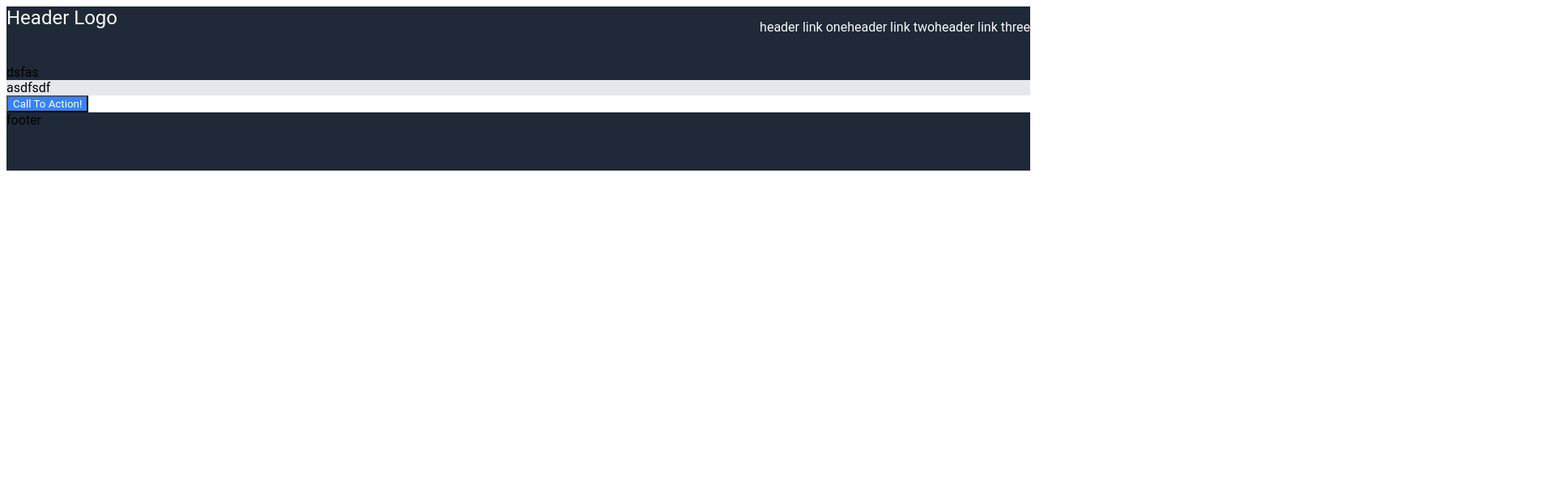
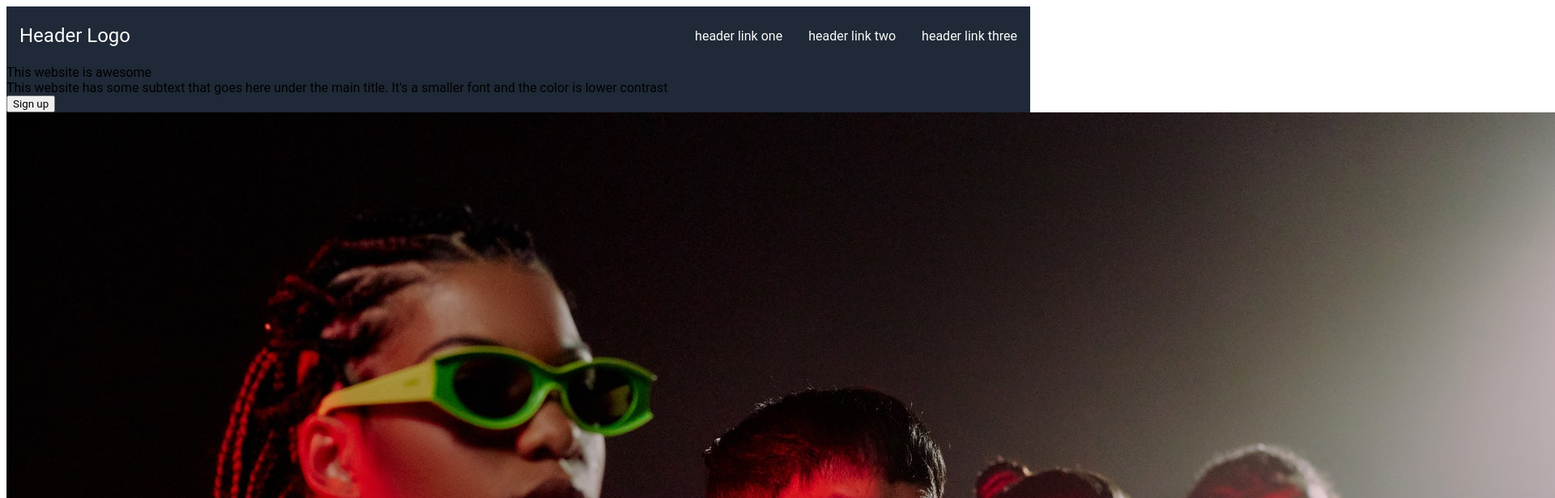
Before and after one commit to distress3/odin-landing-page, a plain HTML site: page index.html in a window 1280 px wide. Shown: the top 616 px of the page at 81% size, 1920 px wide, since content can reach past the window. Drawn offline with Linux system fonts and the light colour scheme.

Commit message:
populated hero

```diff
--- a/index.html
+++ b/index.html
@@ -17,10 +17,20 @@
         </ul>
     </div>
     <div class="hero">
-        dsfas
+        <div class="hero-left">
+            <div class="main-text">This website is awesome</div>
+            <div class="secondary-text">This website has some subtext that goes here under the main title. It's a smaller font and the color is lower contrast</div>
+            <button>Sign up</button>
+        </div>
+        <div class="hero-right">
+            <img src="./pexels-ron-lach-9771814.jpg" alt="awesome picture">
+        </div>
+    </div>
+    <div class="info">
+        some random information.
     </div>
     <div class="quote">
-        asdfsdf
+        Quote
     </div>
     <div class="call-to-action">
         <button>Call To Action!</button>
--- a/style.css
+++ b/style.css
@@ -13,11 +13,14 @@ body {
     height: 72px;
     flex: 0 0 auto;
     display: flex;
+    align-items: center;
+
 }
 
 .header .header-logo {
     font-size: 24px;
     color: #F9FAF8;
+    margin: 16px;
 }
 
 .header ul {
@@ -27,18 +30,27 @@ body {
     color: #F9FAF8;
 }
 
+.header ul li {
+    padding: 16px;
+}
+
 .hero {
     background-color: #1F2937;
-    flex: 1;
+    flex: 1 0 10em;
+
+}
+
+.info {
+    flex: 1 0 10em;
 }
 
 .quote {
     background-color: #E5E7EB;
-    flex: 1;
+    flex: 1 0 10em;
 }
 
 .call-to-action {
-    flex: 1;
+    flex: 1 0 10em;
 }
 
 .call-to-action button {
```
Also changed, not shown: pexels-ron-lach-9771814.jpg (added).
